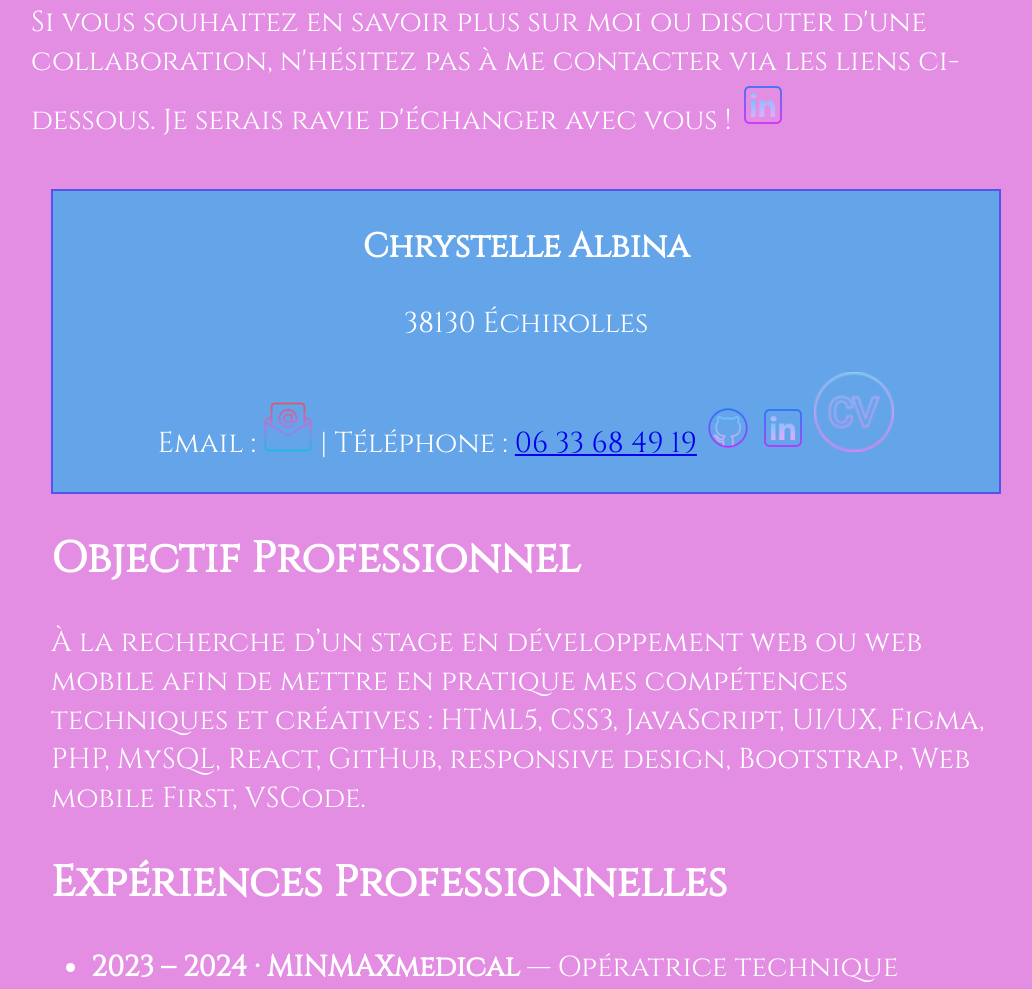
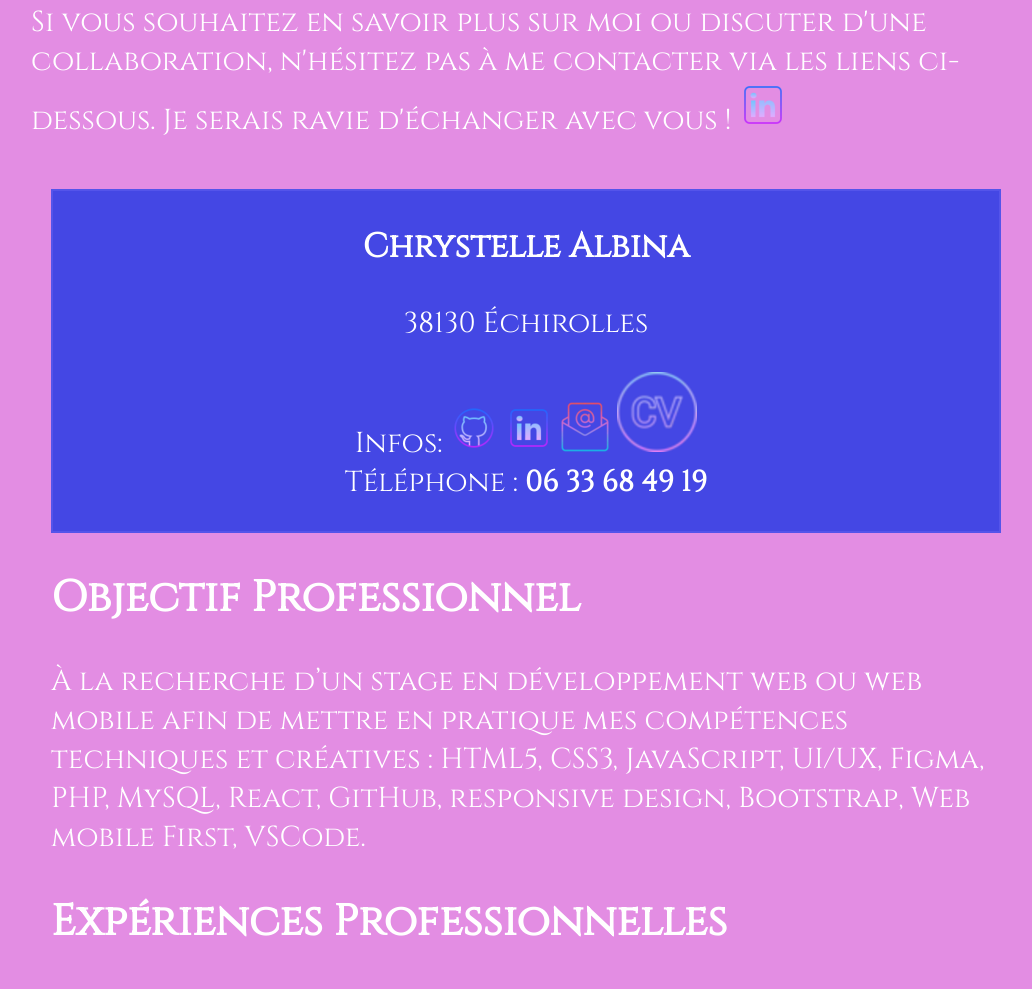
Before and after one commit to ChrystelleAlbina/Portfolio, a plain HTML site: page index.html in a window 1280 px wide. Shown: the part 2625-3614 px from the top of the page, without its empty margins (114-1146 px from the left). Drawn offline with Linux system fonts and the light colour scheme.

Commit message:
cv-header

```diff
--- a/index.html
+++ b/index.html
@@ -103,21 +103,23 @@
           <h3>Chrystelle Albina</h3>
           <p>38130 Échirolles</p>
           <p>
-            Email :
-            <a href="mailto:albina.chrystelle@gmail.com"
-              ><img src="/image/image mail.webp" alt="logo cliquable mail"
-            /></a>
-            | Téléphone : <a href="tel:0633684919">06 33 68 49 19</a>
-            <a href="https://github.com/ChrystelleALBINA" target="_blank"
+            Infos:
+             <a href="https://github.com/ChrystelleALBINA" target="_blank" title="Mon GitHub"
               ><img src="/image/github.png" alt="logo cliquable github"
             /></a>
 
-            <a href="https://www.linkedin.com/in/chrystelle-albina-8509a944/" target="_blank"
+            <a href="https://www.linkedin.com/in/chrystelle-albina-8509a944/" target="_blank" title="Mon LinkedIn"
               ><img src="/image/linkedin .png" alt="logo cliquable linkedin"
             /></a>
-            <a href="AlbinaChrystelle CV .pdf" target="_blank">
+            <a href="mailto:albina.chrystelle@gmail.com" title="Mon Email"
+              ><img src="/image/image mail.webp" alt="logo cliquable mail"
+            /></a>
+            <a href="AlbinaChrystelle CV .pdf" target="_blank" title="Mon CV">
               <img src="/image/cv.webp" alt="logo cliquable cv"
             /></a>
+            <br> Téléphone : <a href="tel:0633684919" class="tel">06 33 68 49 19</a>
+
+
           </p>
         </section>
         <div class="cv">
--- a/portfolio.css
+++ b/portfolio.css
@@ -9,7 +9,6 @@ body {
   font-size: 1rem;
   cursor: url(/image/cursor.png), auto;
   overflow-x: hidden;
-
 }
 
 main {
@@ -62,7 +61,7 @@ h1 {
 
 .github {
   grid-column: 2;
-  grid-row: 7
+  grid-row: 7;
 }
 
 .presentation {
@@ -82,8 +81,17 @@ h1 {
 
 .cv-header {
   text-align: center;
-  background-color: #64a5e9;
+  background-color: #4447e4;
   border: solid 2px rgb(84, 84, 234);
+}
+a.tel {
+  color: rgb(255, 255, 255);
+  font-weight: bold;
+  text-decoration: none;
+  list-style: none;
+}
+a.tel:hover {
+  color: #e38de3;
 }
 
 #github h2 {
```
